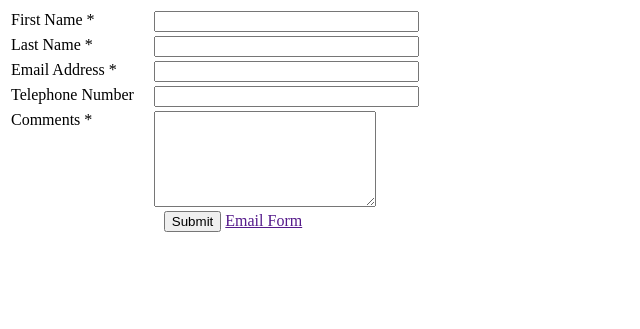
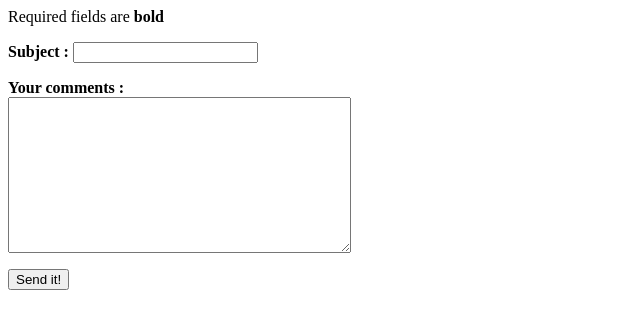
Before and after one commit to syuhadazmi/dakdak_fyp, a PHP site: page /contact-us.php in a window 1280 px wide. Shown: the top 329 px of the page, without its empty margins (0-640 px from the left). Run offline with PHP 8.4, Linux system fonts and the light colour scheme.

Commit message:
Syu edit contact us

```diff
--- a/contact-us.php
+++ b/contact-us.php
@@ -1,49 +1,22 @@
-<form name="contactform" method="post" action="">
-<table width="450px">
-<tr>
- <td valign="top">
-  <label for="first_name">First Name *</label>
- </td>
- <td valign="top">
-  <input  type="text" name="first_name" maxlength="50" size="30">
- </td>
-</tr>
-<tr>
- <td valign="top"">
-  <label for="last_name">Last Name *</label>
- </td>
- <td valign="top">
-  <input  type="text" name="last_name" maxlength="50" size="30">
- </td>
-</tr>
-<tr>
- <td valign="top">
-  <label for="email">Email Address *</label>
- </td>
- <td valign="top">
-  <input  type="text" name="email" maxlength="80" size="30">
- </td>
-</tr>
-<tr>
- <td valign="top">
-  <label for="telephone">Telephone Number</label>
- </td>
- <td valign="top">
-  <input  type="text" name="telephone" maxlength="30" size="30">
- </td>
-</tr>
-<tr>
- <td valign="top">
-  <label for="comments">Comments *</label>
- </td>
- <td valign="top">
-  <textarea  name="comments" maxlength="1000" cols="25" rows="6"></textarea>
- </td>
-</tr>
-<tr>
- <td colspan="2" style="text-align:center">
-  <input type="submit" value="Submit">   <a href="">Email Form</a>
- </td>
-</tr>
-</table>
+
+<html>
+<body>
+
+<p>Required fields are <b>bold</b></p>
+
+<form action="handle_contact-us.php" method="post">
+
+<b>Subject   :</b> <input type="text" name="subject" /><br />
+
+
+
+<p><b>Your comments  :</b><br />
+<textarea name="message" rows="10" cols="40"></textarea></p>
+
+<p><input type="submit" value="Send it!"></p>
+
+
 </form>
+
+</body>
+</html>
```
Also changed, not shown: handle_contact-us.php (added, +26 -0 lines).
